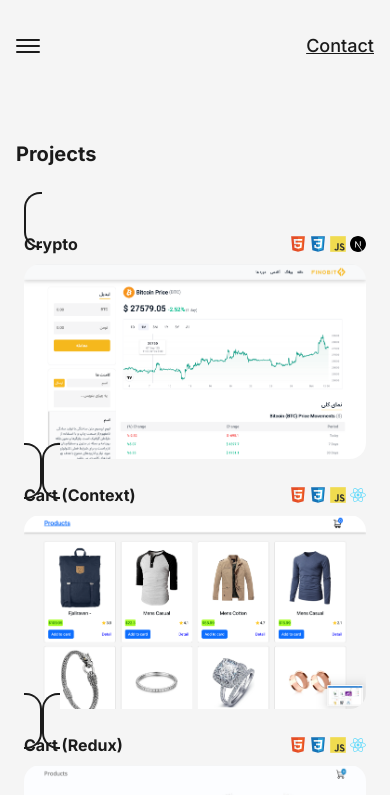
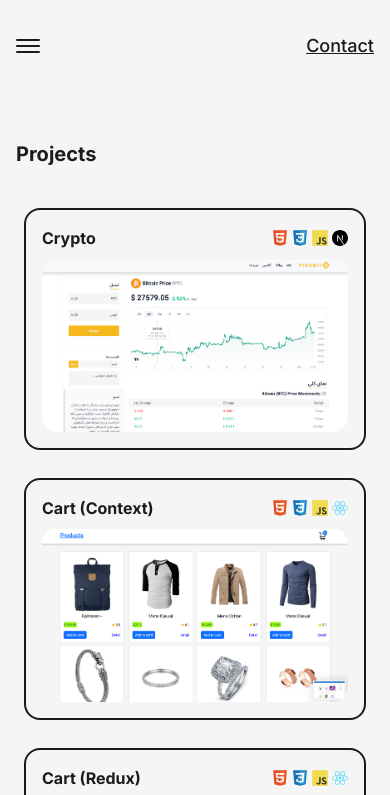
Before and after one commit to hossein-jorfi/portfolio-website, a Next.js app: page /Projects in a window 390 px wide. Shown: the top 795 px of the page. Built offline with nearby package versions, Linux system fonts and the light colour scheme.

Commit message:
fixig responsive isuses

```diff
--- a/src/components/modules/ProjectCard.tsx
+++ b/src/components/modules/ProjectCard.tsx
@@ -14,7 +14,8 @@ const ProjectCard = ({
   image: StaticImageData;
 }) => {
   return (
-    <Link href={`/Projects/${routeId}`} className="mt-7 sm:mt-0 w-full h-max relative sm:col-span-6 rounded-2xl border-2 border-solid border-dark dark:border-light bg-light dark:bg-dark p-4">
+    <div className="mt-7 sm:mt-0 h-max w-full relative sm:col-span-6 rounded-2xl border-2 border-solid border-dark dark:border-light bg-light dark:bg-dark p-4">
+      <Link href={`/Projects/${routeId}`} className="">
         <div className="absolute top-0 -right-3 w-[102%] h-[103%] rounded-[1.5rem] bg-dark dark:bg-light -z-10"></div>
 
         <div className="flex justify-between items-center">
@@ -35,6 +36,7 @@ const ProjectCard = ({
           />
         </div>
       </Link>
+    </div>
   );
 };
 
```
Lines whose indentation alone changed are shown as unchanged.
